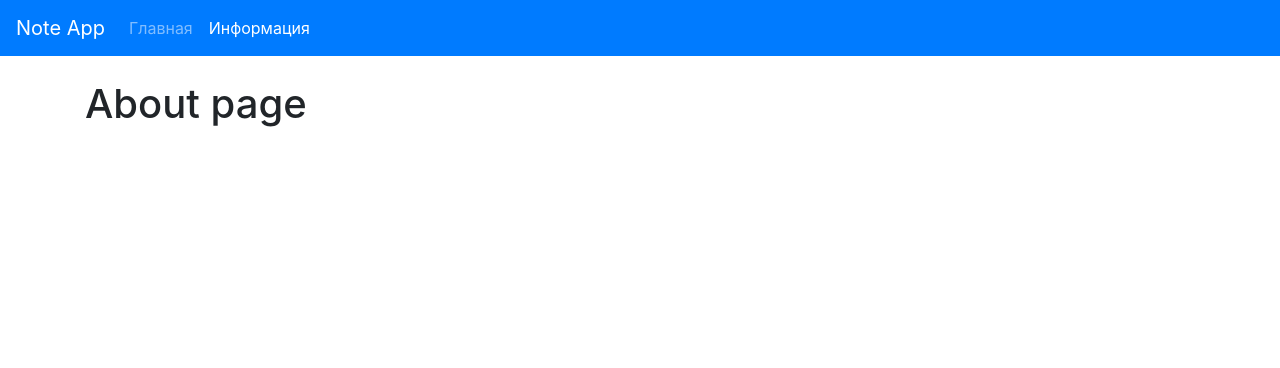
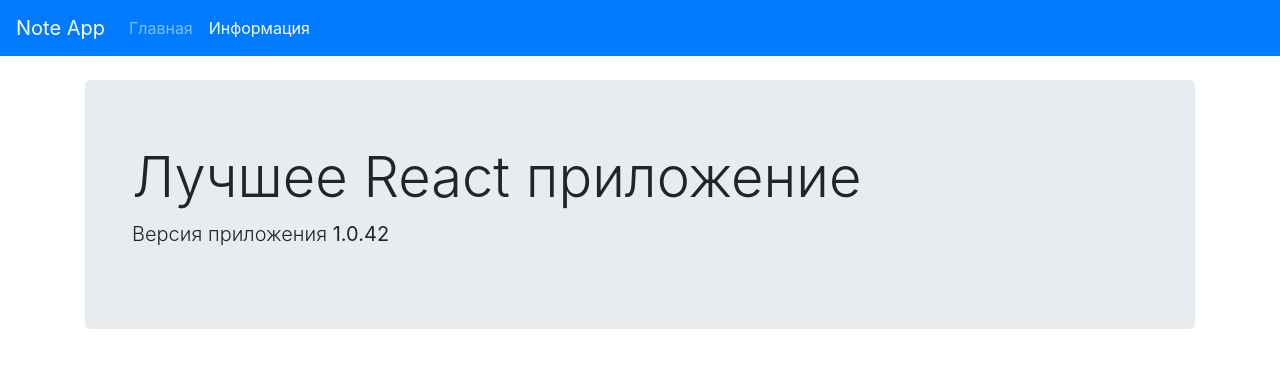
Before and after one commit to DiaZzzFF/todo_2, a React (Create React App) app: page /about in a window 1280 px wide. Shown: the top 368 px of the page. Built offline with nearby package versions, Linux system fonts and the light colour scheme.

Commit message:
Добавляет About

```diff
--- a/src/pages/About.js
+++ b/src/pages/About.js
@@ -1,11 +1,19 @@
-import React, {Fragment} from "react"
+import React from "react"
 
 
 const About = () => {
   return (
-    <Fragment>
-      <h1>About page</h1>
-    </Fragment>
+    <div className="jumbotron">
+      <div className="container">
+        <h1 className="display-4">
+          Лучшее React приложение
+        </h1>
+
+        <p className="lead">
+          Версия приложения <strong>1.0.42</strong>
+        </p>
+      </div>
+    </div>
   )
 }
 
```
